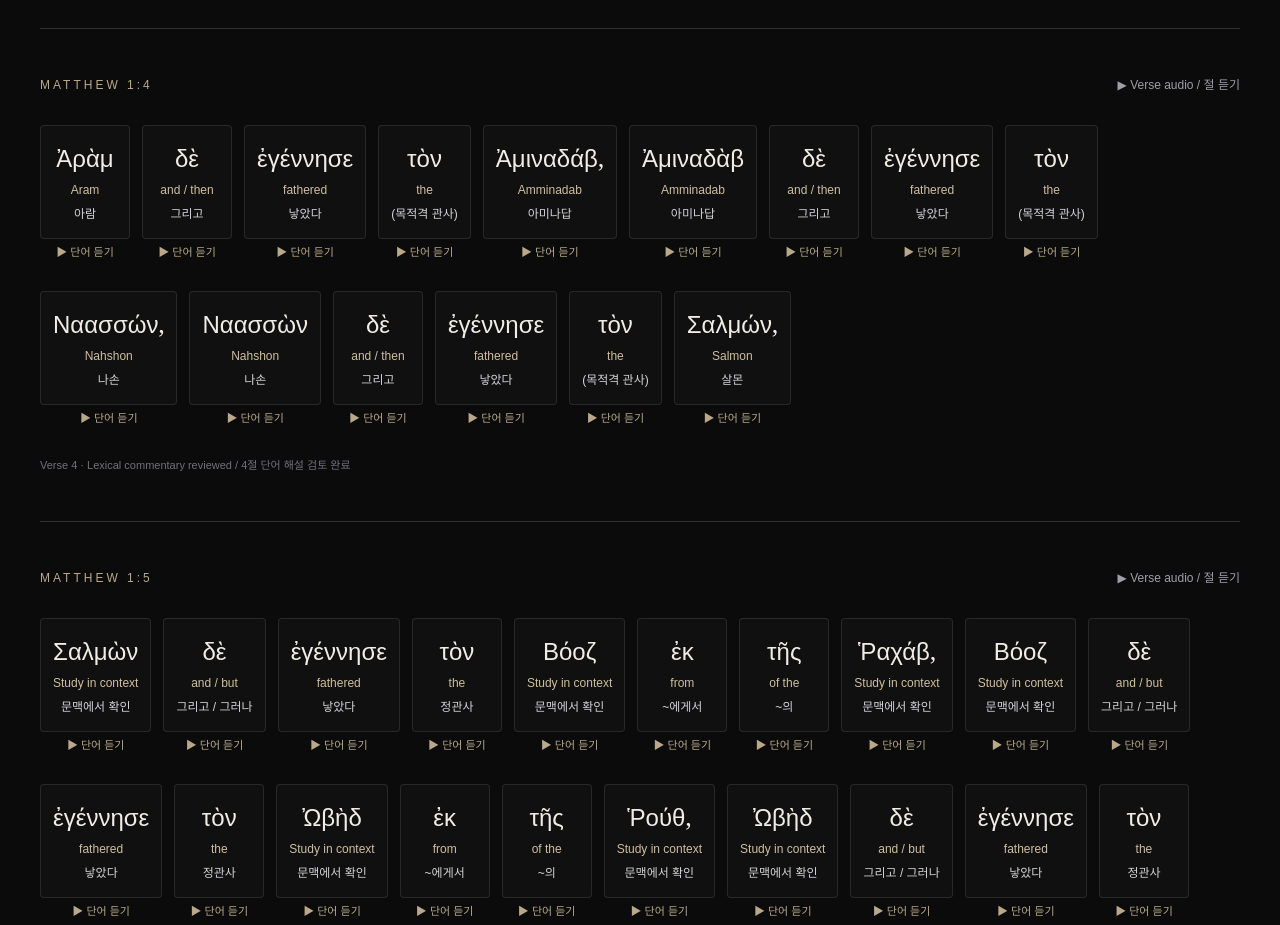
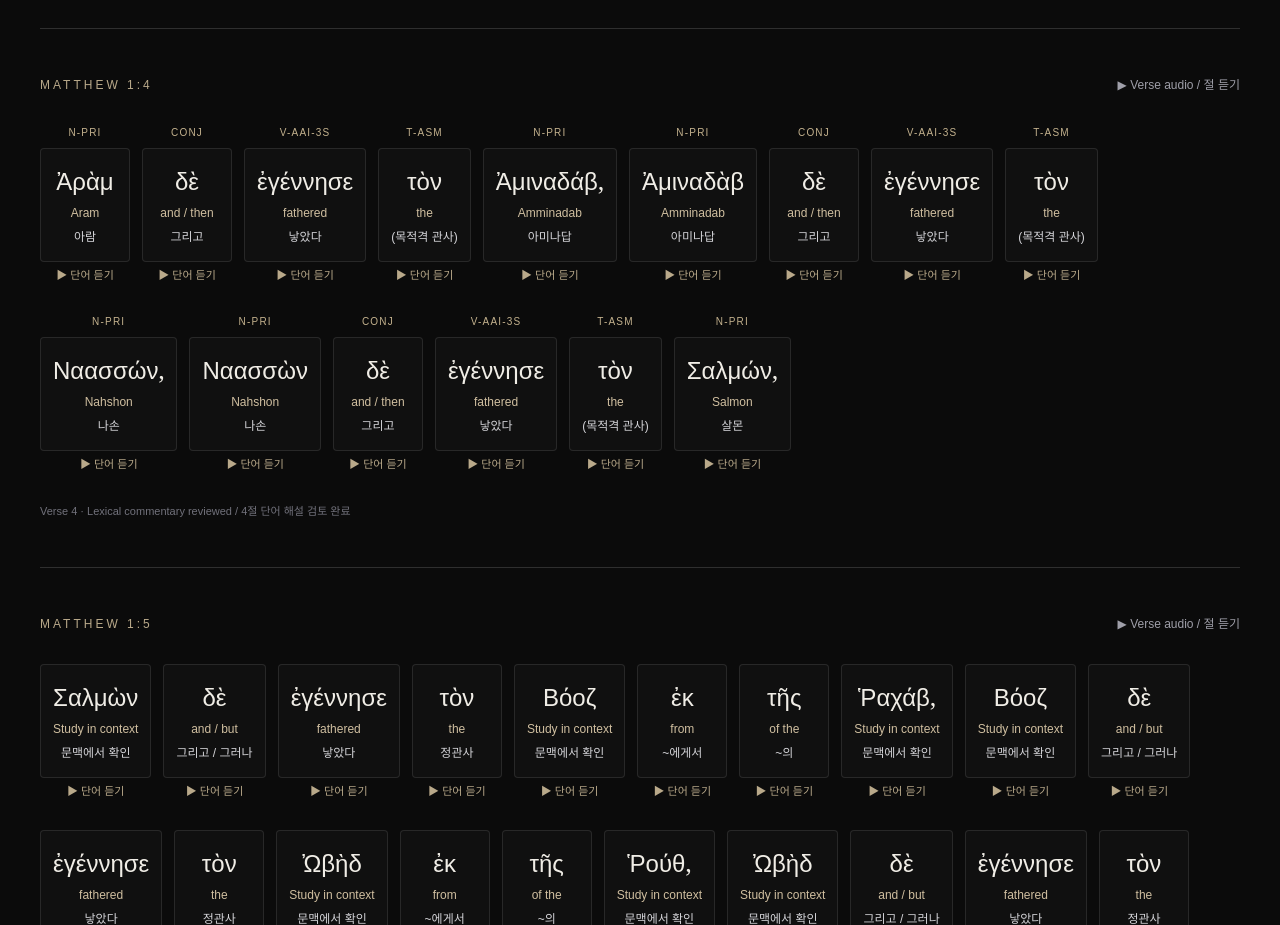
Before and after one commit to BTTBMOVEMENT/vp-portfolio, a Next.js app: page /bible/matthew/1 in a window 1280 px wide. Shown: the part 3080-4005 px from the top of the page. Built offline with nearby package versions, Linux system fonts and the light colour scheme.

Commit message:
feat: add verse-specific parsing to all 15 tokens in Matthew 1:4

```diff
--- a/app/bible/matthew/1/page.tsx
+++ b/app/bible/matthew/1/page.tsx
@@ -12,6 +12,9 @@ const verseOneParsingKo = ["명사 · 주격 여성 단수","명사 · 속격
 const verseTwoParsing = ["N-PRI","V-AAI-3S","T-ASM","N-PRI","N-PRI","CONJ","V-AAI-3S","T-ASM","N-PRI","N-PRI","CONJ","V-AAI-3S","T-ASM","N-ASM","CONJ","T-APM","N-APM","P-GSM"];
 const verseTwoParsingEn = ["Proper noun · indeclinable; subject","Verb · aorist active indicative · third-person singular","Article · accusative masculine singular","Proper noun · indeclinable; object","Proper noun · indeclinable; subject","Postpositive connective particle","Verb · aorist active indicative · third-person singular","Article · accusative masculine singular","Proper noun · indeclinable; object","Proper noun · indeclinable; subject","Postpositive connective particle","Verb · aorist active indicative · third-person singular","Article · accusative masculine singular","Proper noun · accusative masculine singular","Coordinating conjunction","Article · accusative masculine plural","Noun · accusative masculine plural","Personal pronoun · genitive masculine singular"];
 const verseTwoParsingKo = ["고유명사 · 불변화형, 주어","동사 · 부정과거 능동 직설법 3인칭 단수","관사 · 대격 남성 단수","고유명사 · 불변화형, 목적어","고유명사 · 불변화형, 주어","후치 연결 소사","동사 · 부정과거 능동 직설법 3인칭 단수","관사 · 대격 남성 단수","고유명사 · 불변화형, 목적어","고유명사 · 불변화형, 주어","후치 연결 소사","동사 · 부정과거 능동 직설법 3인칭 단수","관사 · 대격 남성 단수","고유명사 · 대격 남성 단수","등위접속사","관사 · 대격 남성 복수","명사 · 대격 남성 복수","인칭대명사 · 속격 남성 단수"];
+const verseFourParsing = ["N-PRI","CONJ","V-AAI-3S","T-ASM","N-PRI","N-PRI","CONJ","V-AAI-3S","T-ASM","N-PRI","N-PRI","CONJ","V-AAI-3S","T-ASM","N-PRI"];
+const verseFourParsingEn = ["Indeclinable proper name · subject","Postpositive connective particle","Verb · aorist active indicative · third-person singular","Article · accusative masculine singular","Indeclinable proper name · object","Indeclinable proper name · subject","Postpositive connective particle","Verb · aorist active indicative · third-person singular","Article · accusative masculine singular","Indeclinable proper name · object","Indeclinable proper name · subject","Postpositive connective particle","Verb · aorist active indicative · third-person singular","Article · accusative masculine singular","Indeclinable proper name · object"];
+const verseFourParsingKo = ["불변화 고유명사 · 주어","후치 연결 소사","동사 · 부정과거 능동 직설법 3인칭 단수","관사 · 대격 남성 단수","불변화 고유명사 · 목적어","불변화 고유명사 · 주어","후치 연결 소사","동사 · 부정과거 능동 직설법 3인칭 단수","관사 · 대격 남성 단수","불변화 고유명사 · 목적어","불변화 고유명사 · 주어","후치 연결 소사","동사 · 부정과거 능동 직설법 3인칭 단수","관사 · 대격 남성 단수","불변화 고유명사 · 목적어"];
 const verseThreeParsing = ["N-NSM","CONJ","V-AAI-3S","T-ASM","N-PRI","CONJ","T-ASM","N-PRI","PREP","T-GSF","N-PRI","N-PRI","CONJ","V-AAI-3S","T-ASM","N-PRI","N-PRI","CONJ","V-AAI-3S","T-ASM","N-PRI"];
 const verseThreeParsingEn = ["Proper name · nominative masculine singular; subject","Postpositive connective particle","Verb · aorist active indicative · third-person singular","Article · accusative masculine singular","Indeclinable proper name · syntactic object","Coordinating conjunction","Article · accusative masculine singular","Indeclinable proper name · syntactic object","Preposition · takes genitive; source or parentage","Article · genitive feminine singular","Indeclinable feminine proper name · governed by ἐκ","Indeclinable proper name · subject","Postpositive connective particle","Verb · aorist active indicative · third-person singular","Article · accusative masculine singular","Indeclinable proper name · object","Indeclinable proper name · subject","Postpositive connective particle","Verb · aorist active indicative · third-person singular","Article · accusative masculine singular","Indeclinable proper name · object"];
 const verseThreeParsingKo = ["고유명사 · 주격 남성 단수, 주어","후치 연결 소사","동사 · 부정과거 능동 직설법 3인칭 단수","관사 · 대격 남성 단수","불변화 고유명사 · 문맥상 목적어","등위접속사","관사 · 대격 남성 단수","불변화 고유명사 · 문맥상 목적어","전치사 · 속격 지배, 출처·혈통","관사 · 속격 여성 단수","불변화 여성 고유명사 · ἐκ의 지배를 받음","불변화 고유명사 · 주어","후치 연결 소사","동사 · 부정과거 능동 직설법 3인칭 단수","관사 · 대격 남성 단수","불변화 고유명사 · 목적어","불변화 고유명사 · 주어","후치 연결 소사","동사 · 부정과거 능동 직설법 3인칭 단수","관사 · 대격 남성 단수","불변화 고유명사 · 목적어"];
@@ -111,7 +114,7 @@ export default function MatthewOneReader() {
       <section aria-label="Matthew 1 verses 4 through 24" className="divide-y divide-white/15">{extendedVerses.map(verse=><div key={verse.number} className="py-12">
         {verse.number===18&&<div className="mb-12 border-y border-[#b9a98a]/30 py-10"><p className="mb-3 text-[10px] uppercase tracking-[0.3em] text-[#b9a98a]">Section II · Matthew 1:18–25</p><h2 className="font-serif text-2xl text-[#f0ede6] sm:text-3xl">Jesus Christ Is Born of Mary</h2><p className="mt-3 text-sm italic text-zinc-400">(Lk. 2:1–7)</p><p className="mt-4 text-xs text-zinc-500">예수 그리스도의 탄생</p></div>}
         <div id={`matthew-1-${verse.number}`} className="mb-8 flex items-center justify-between gap-4"><span className="text-xs uppercase tracking-[0.25em] text-[#b9a98a]">Matthew 1:{verse.number}</span><button type="button" onClick={()=>speakGreek(verse.greek,setAudioMessage)} className="text-xs text-zinc-400 hover:text-[#e8d8b8]">▶ Verse audio / 절 듣기</button></div>
-        <div className="flex flex-wrap items-start gap-x-3 gap-y-7">{verse.greek.split(/\s+/).map((token,i)=>{const word=verse.number===4 ? verifiedVerse4[i] ?? studyWord(token) : studyWord(token);const key=`${verse.number}-${i}`;return <div key={key} className="relative" onMouseEnter={()=>setActive(key)} ><button type="button" onFocus={()=>setActive(key)} onClick={()=>setActive(v=>v===key?null:key)} aria-expanded={active===key} className={`flex min-w-[90px] flex-col items-center gap-2 rounded-sm border px-3 py-4 text-center transition-colors focus-visible:outline focus-visible:outline-[#b9a98a] ${active===key?"border-[#b9a98a]/70 bg-white/[0.09]":"border-white/10 bg-white/[0.025] hover:border-[#b9a98a]/50"}`}><span lang="grc" style={{fontFamily:"var(--font-greek-serif),serif"}} className="text-2xl text-[#f0ede6]">{token}</span>{mode==="greek"&&showEn&&<span className="text-xs text-[#d0bfa0]">{word.en}</span>}{mode==="greek"&&showKo&&<span className="text-xs text-zinc-300">{word.ko}</span>}</button><button type="button" onClick={()=>speakGreek(word.greek,setAudioMessage)} className="mt-1 w-full text-center text-[11px] text-[#b9a98a] hover:text-white">▶ 단어 듣기</button>
+        <div className="flex flex-wrap items-start gap-x-3 gap-y-7">{verse.greek.split(/\s+/).map((token,i)=>{const word=verse.number===4 ? verifiedVerse4[i] ?? studyWord(token) : studyWord(token);const key=`${verse.number}-${i}`;return <div key={key} className="relative" onMouseEnter={()=>setActive(key)} >{verse.number===4&&<div className="mb-2 text-center text-[10px] font-medium tracking-[0.12em] text-[#c4b28e]" title={`${verseFourParsingEn[i]} / ${verseFourParsingKo[i]}`}>{verseFourParsing[i]}</div>}<button type="button" onFocus={()=>setActive(key)} onClick={()=>setActive(v=>v===key?null:key)} aria-expanded={active===key} className={`flex min-w-[90px] flex-col items-center gap-2 rounded-sm border px-3 py-4 text-center transition-colors focus-visible:outline focus-visible:outline-[#b9a98a] ${active===key?"border-[#b9a98a]/70 bg-white/[0.09]":"border-white/10 bg-white/[0.025] hover:border-[#b9a98a]/50"}`}><span lang="grc" style={{fontFamily:"var(--font-greek-serif),serif"}} className="text-2xl text-[#f0ede6]">{token}</span>{mode==="greek"&&showEn&&<span className="text-xs text-[#d0bfa0]">{word.en}</span>}{mode==="greek"&&showKo&&<span className="text-xs text-zinc-300">{word.ko}</span>}</button><button type="button" onClick={()=>speakGreek(word.greek,setAudioMessage)} className="mt-1 w-full text-center text-[11px] text-[#b9a98a] hover:text-white">▶ 단어 듣기</button>
         </div>})}</div>
         {mode==="natural"&&<div className="mt-10 max-w-3xl space-y-5 border-t border-white/10 pt-8">{showEn&&<div><p className="mb-2 text-[10px] uppercase tracking-widest text-[#b9a98a]">Natural English</p><p className="font-serif text-xl leading-relaxed">{verse.en}</p></div>}{showKo&&<div><p className="mb-2 text-[10px] uppercase tracking-widest text-[#b9a98a]">자연스러운 한국어</p><p className="text-lg leading-loose">{verse.ko}</p></div>}</div>}
         <p className="mt-7 text-[11px] text-zinc-500">{verse.number===4 ? "Verse 4 · Lexical commentary reviewed / 4절 단어 해설 검토 완료" : "Greek transcription and independently drafted translation · Detailed lexical verification in progress / 단어별 형태론·어원 검증 진행 중"}</p>
```
